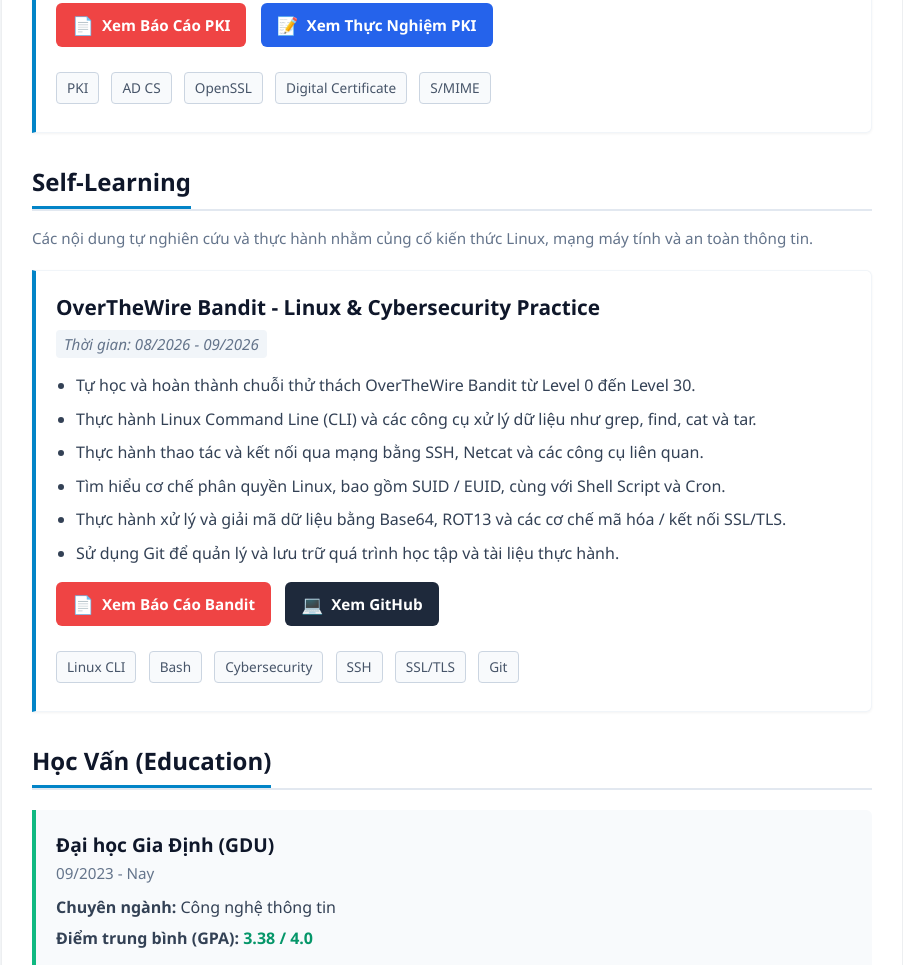
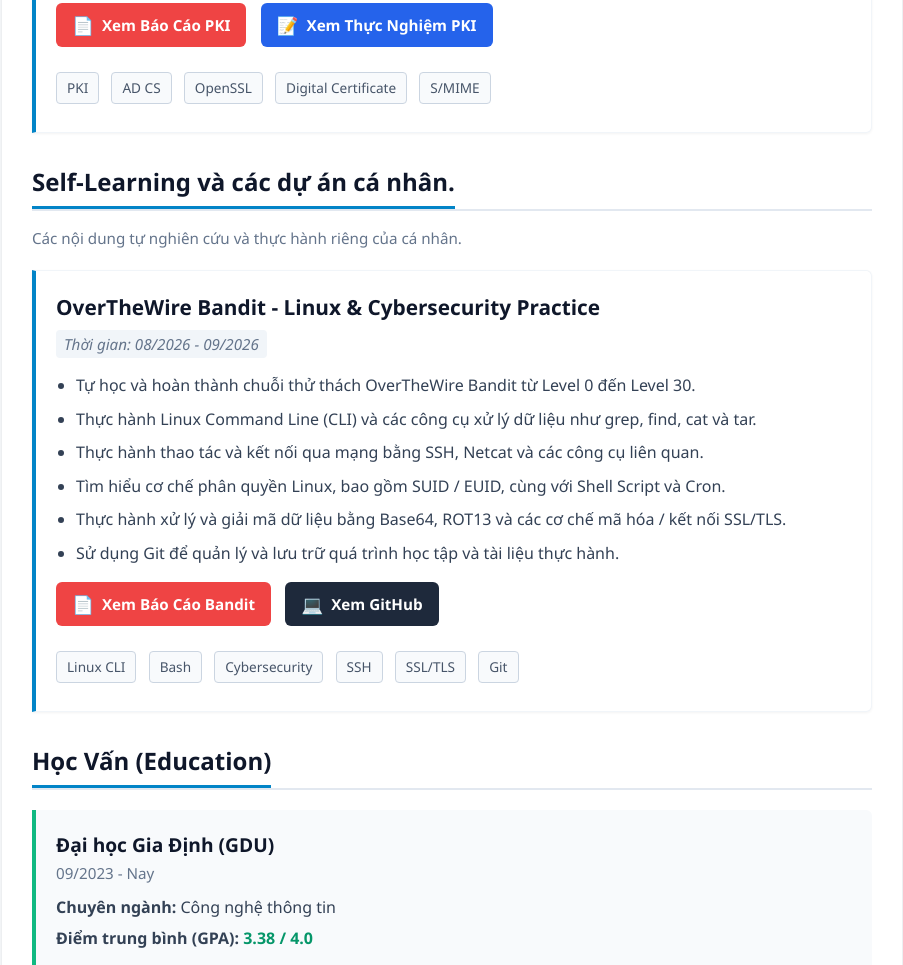
Before and after one commit to nguyenlehaidang7-beep/portfolio, a plain HTML site: page index.html in a window 1280 px wide. Shown: the part 2531-3496 px from the top of the page, without its empty margins (188-1091 px from the left). Drawn offline with Linux system fonts and the light colour scheme.

Commit message:
Update index.html

```diff
--- a/index.html
+++ b/index.html
@@ -1011,12 +1011,12 @@
         ====================================================== -->
 
         <h2 class="section-title">
-            <span> Self-Learning </span>
+            <span> Self-Learning và các dự án cá nhân. </span>
         </h2>
 
 
         <div class="subsection-description">
-            Các nội dung tự nghiên cứu và thực hành nhằm củng cố kiến thức Linux, mạng máy tính và an toàn thông tin.
+            Các nội dung tự nghiên cứu và thực hành riêng của cá nhân.
         </div>
 
 
```
